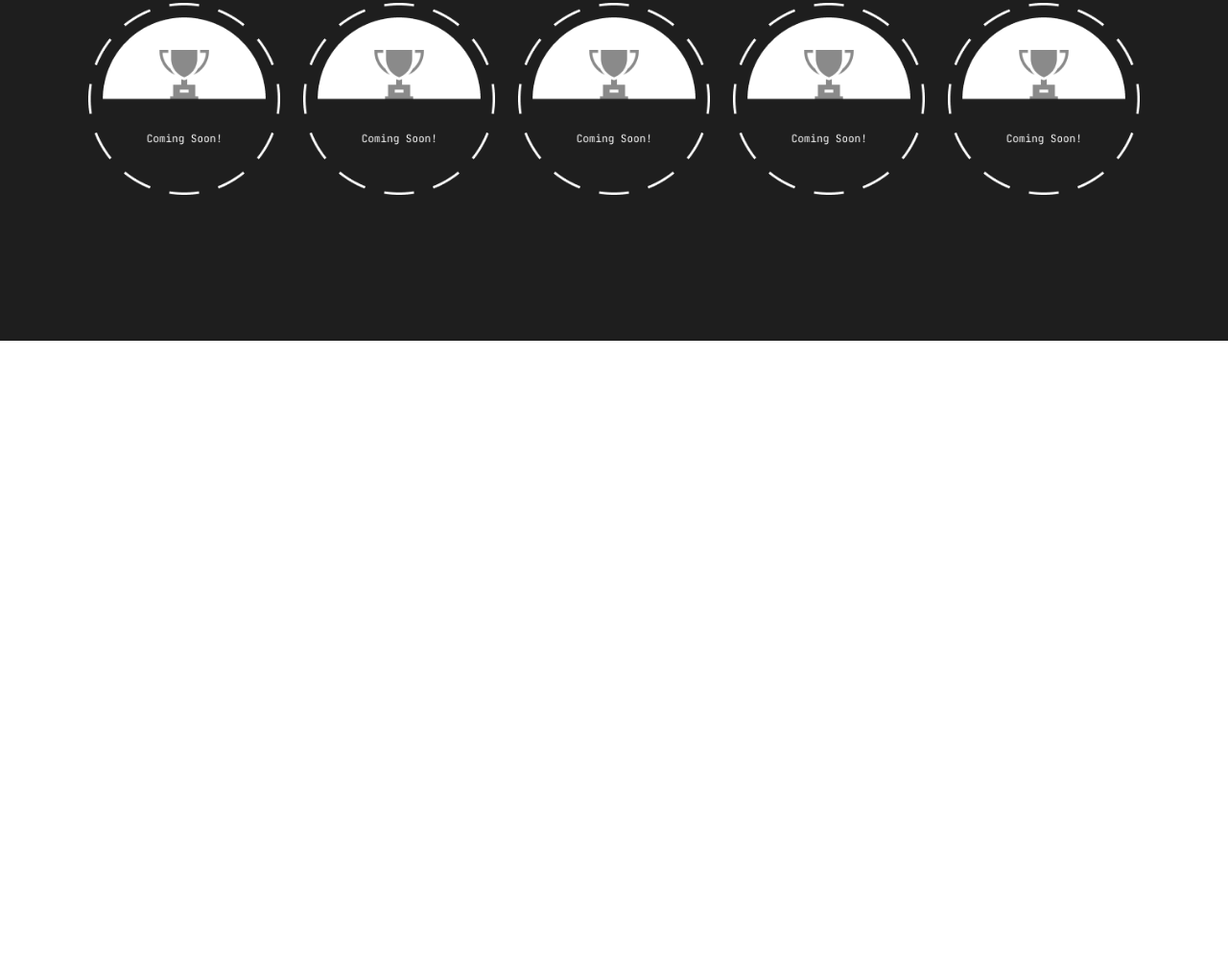
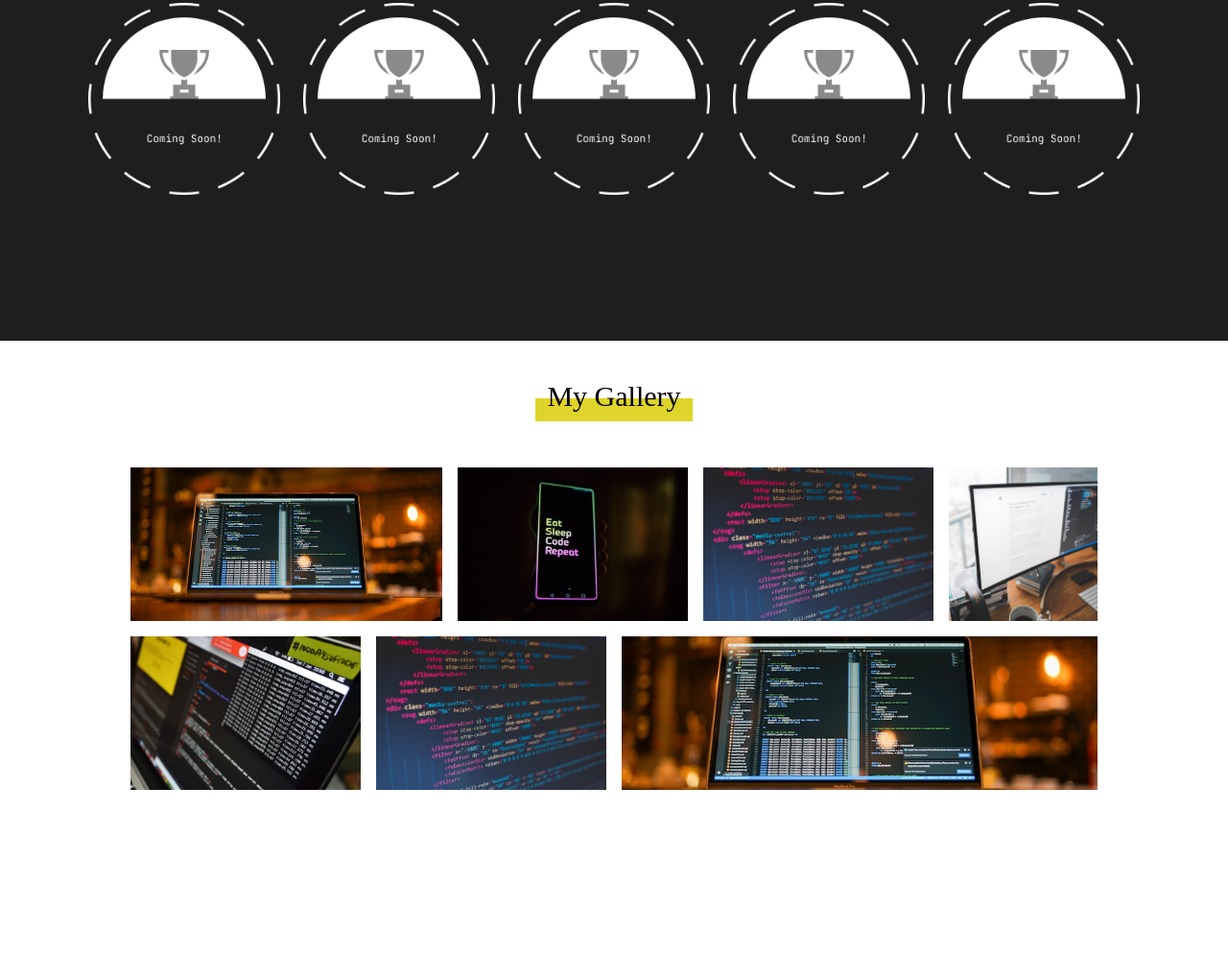
Before and after one commit to mukhamad-khusaini/website-portofolio, a Gatsby site: page / in a window 1280 px wide. Shown: the part 1565-2560 px from the top of the page at 96% size. Before the commit the page ends 1920 px from the top, so only its background shows below. Built offline with nearby package versions, Linux system fonts and the light colour scheme; Gatsby itself is replaced by a stand-in of ours.

Commit message:
add gallery

```diff
--- a/src/pages/index.tsx
+++ b/src/pages/index.tsx
@@ -8,7 +8,16 @@ import back from "../images/back.png";
 import design from "../images/design.png";
 import titleAch from "../images/titleAch.png";
 import comingSoon from "../images/comingSoon.png";
+import g1 from "../images/g1.jpg";
+import g2 from "../images/g2.jpg";
+import g3 from "../images/g3.jpg";
+import g4 from "../images/g4.jpg";
+import g5 from "../images/g5.jpg";
 import cancel from "../images/cancel.png";
+
+export const Head: HeadFC = () => {
+  return <title>Beranda</title>;
+};
 
 const mainPage: React.FC<PageProps> = () => {
   return (
@@ -105,12 +114,51 @@ const mainPage: React.FC<PageProps> = () => {
           <img src={comingSoon} alt="coming soon" width={200} />
         </div>
       </section>
+      <section className="h-[80vh] flex flex-col items-center px-24 py-10">
+        <h1 className="font-kaushan text-3xl relative mb-14 before:block before:absolute before:-inset-x-3 before:-inset-y-2 before:top-5 before:bg-yld">
+          <span className="relative">My Gallery</span>
+        </h1>
+        <div className="grid grid-cols-12 items-stretch gap-4">
+          <img
+            src={g2}
+            alt="my picture"
+            className="h-[10rem] w-full object-cover col-span-4"
+          />
+          <img
+            src={g5}
+            alt="my picture"
+            className="h-[10rem] w-full object-cover col-span-3"
+          />
+          <img
+            src={g1}
+            alt="my picture"
+            className="h-[10rem] w-full object-cover col-span-3"
+          />
+          <img
+            src={g3}
+            alt="my picture"
+            className="h-[10rem] w-full object-cover col-span-2"
+          />
+          <img
+            src={g4}
+            alt="my picture"
+            className="h-[10rem] w-full object-cover col-span-3"
+          />
+          <img
+            src={g1}
+            alt="my picture"
+            className="h-[10rem] w-full object-cover col-span-3"
+          />
+          <img
+            src={g2}
+            alt="my picture"
+            className="h-[10rem] w-full object-cover col-span-6"
+          />
+        </div>
+      </section>
+      <section></section>
     </main>
   );
 };
 
 export default mainPage;
-
-export const Head: HeadFC = () => {
-  return <title>Beranda</title>;
-};
```
Also changed, not shown: src/images/g1.jpg (added), src/images/g2.jpg (added), src/images/g3.jpg (added), src/images/g4.jpg (added), src/images/g5.jpg (added).
